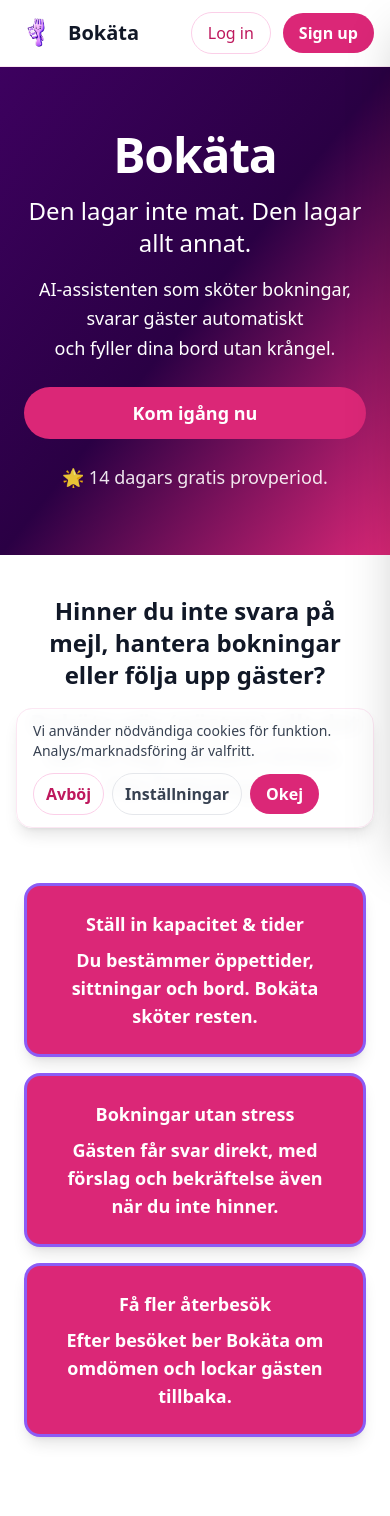
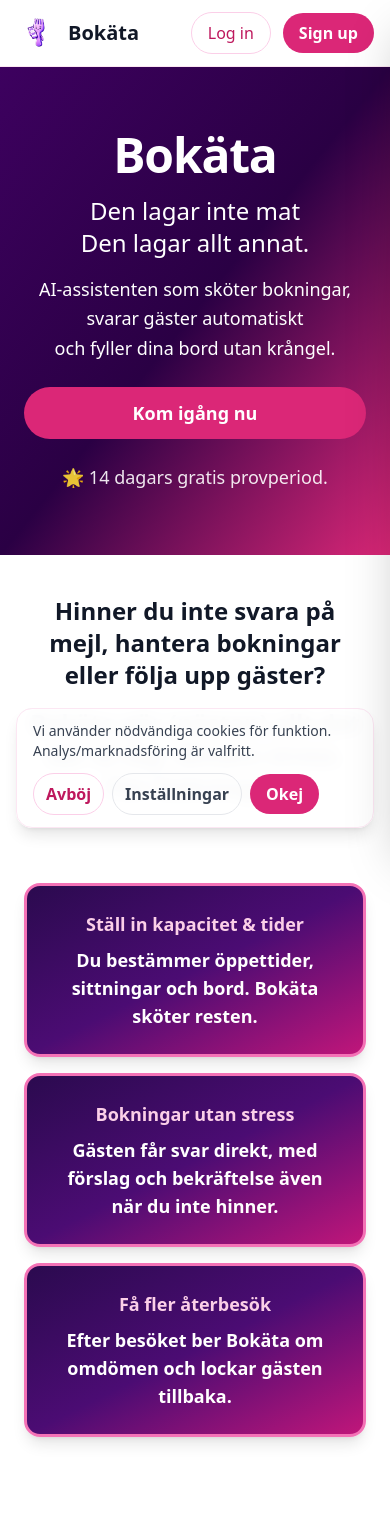
Before and after one commit to zebastianbt-ui/Derni-re-version-Bokata, a React (Vite) app: page / in a window 390 px wide. Shown: the top 1516 px of the page. Built offline with nearby package versions, Linux system fonts and the light colour scheme; no server answers.

Commit message:
Adjust landing cards and mobile inputs

```diff
--- a/src/pages/DashboardPage.tsx
+++ b/src/pages/DashboardPage.tsx
@@ -2099,11 +2099,11 @@ export default function ReservationDashboard() {
   };
 
   const settingsDateInputClass =
-    "mt-1 w-full max-w-[200px] mx-auto rounded-lg border border-gray-300 px-3 py-2 text-center focus:outline-none focus:ring-2 focus:ring-pink-400 focus:border-pink-300 sm:mx-0 sm:max-w-none";
+    "mt-1 w-full min-w-0 max-w-[160px] mx-auto rounded-lg border border-gray-300 px-2 py-1.5 text-center text-sm focus:outline-none focus:ring-2 focus:ring-pink-400 focus:border-pink-300 sm:mx-0 sm:max-w-none sm:text-base sm:px-3 sm:py-2";
   const settingsTimeInputClass =
-    "w-full min-w-0 max-w-[160px] mx-auto rounded-md border border-gray-300 px-2 py-1 text-center disabled:opacity-60 sm:mx-0 sm:max-w-none";
+    "w-full min-w-0 max-w-[120px] mx-auto rounded-md border border-gray-300 px-2 py-1 text-center text-xs disabled:opacity-60 sm:mx-0 sm:max-w-none sm:text-sm";
   const settingsTimeGridClass =
-    "grid grid-cols-2 gap-2 justify-items-center sm:justify-items-stretch";
+    "grid grid-cols-2 gap-1 justify-items-center sm:gap-2 sm:justify-items-stretch";
 
   if (!session) {
     return (
--- a/src/pages/LandingPage.tsx
+++ b/src/pages/LandingPage.tsx
@@ -175,7 +175,10 @@ export default function Page() {
         />
         <div className="max-w-4xl mx-auto relative">
           <h1 className="text-5xl md:text-6xl font-extrabold tracking-tight mb-4">Bokäta</h1>
-          <h2 className="text-2xl md:text-3xl mb-4">Den lagar inte mat. Den lagar allt annat.</h2>
+          <h2 className="text-2xl md:text-3xl mb-4">
+            <span className="block sm:inline">Den lagar inte mat</span>{" "}
+            <span className="block sm:inline">Den lagar allt annat.</span>
+          </h2>
           <p className="text-lg md:text-xl leading-relaxed max-w-2xl mx-auto mb-6">
             AI‑assistenten som sköter bokningar, svarar gäster automatiskt
             <br />
@@ -209,21 +212,21 @@ export default function Page() {
 
       <section className="bg-white px-6 py-10">
         <div className="max-w-6xl mx-auto grid gap-4 md:grid-cols-3">
-          <div className="rounded-2xl bg-pink-600 text-white p-6 shadow-lg border-[3px] border-violet-500 text-center">
-            <h4 className="text-lg font-semibold mb-2">Ställ in kapacitet & tider</h4>
-            <p className="text-lg font-semibold">
+          <div className="rounded-2xl bg-gradient-to-br from-[#2b0a4f] via-[#4b0c73] to-[#c0167a] text-white p-6 shadow-lg border-[3px] border-pink-400 text-center">
+            <h4 className="text-lg font-semibold mb-2 text-pink-200">Ställ in kapacitet & tider</h4>
+            <p className="text-lg font-semibold text-white">
               Du bestämmer öppettider, sittningar och bord. Bokäta sköter resten.
             </p>
           </div>
-          <div className="rounded-2xl bg-pink-600 text-white p-6 shadow-lg border-[3px] border-violet-500 text-center">
-            <h4 className="text-lg font-semibold mb-2">Bokningar utan stress</h4>
-            <p className="text-lg font-semibold">
+          <div className="rounded-2xl bg-gradient-to-br from-[#2b0a4f] via-[#4b0c73] to-[#c0167a] text-white p-6 shadow-lg border-[3px] border-pink-400 text-center">
+            <h4 className="text-lg font-semibold mb-2 text-pink-200">Bokningar utan stress</h4>
+            <p className="text-lg font-semibold text-white">
               Gästen får svar direkt, med förslag och bekräftelse även när du inte hinner.
             </p>
           </div>
-          <div className="rounded-2xl bg-pink-600 text-white p-6 shadow-lg border-[3px] border-violet-500 text-center">
-            <h4 className="text-lg font-semibold mb-2">Få fler återbesök</h4>
-            <p className="text-lg font-semibold">
+          <div className="rounded-2xl bg-gradient-to-br from-[#2b0a4f] via-[#4b0c73] to-[#c0167a] text-white p-6 shadow-lg border-[3px] border-pink-400 text-center">
+            <h4 className="text-lg font-semibold mb-2 text-pink-200">Få fler återbesök</h4>
+            <p className="text-lg font-semibold text-white">
               Efter besöket ber Bokäta om omdömen och lockar gästen tillbaka.
             </p>
           </div>
@@ -248,7 +251,7 @@ export default function Page() {
           <div className="bg-gradient-to-br from-[#3d015f] via-[#2a0044] to-pink-700 text-white text-center px-6 py-10">
             <h2 className="text-3xl md:text-4xl font-extrabold">Priser</h2>
             <p className="mt-2"><span className="inline-block bg-white text-pink-700 font-semibold px-3 py-1 rounded-full">Gratisperiod: 14 dagar!</span></p>
-            <p className="opacity-90 text-sm mt-2">Inga avgifter per bokad gäst! Fasta priser utan dolda avgifter. Priser inkl. moms.</p>
+            <p className="opacity-90 text-sm mt-2">Inga avgifter per bokad gäst! Fasta priser utan dolda avgifter. Exkl. moms.</p>
           </div>
           <div className="bg-white px-6 md:px-10 py-10">
             <div className="grid md:grid-cols-3 gap-8">
```
